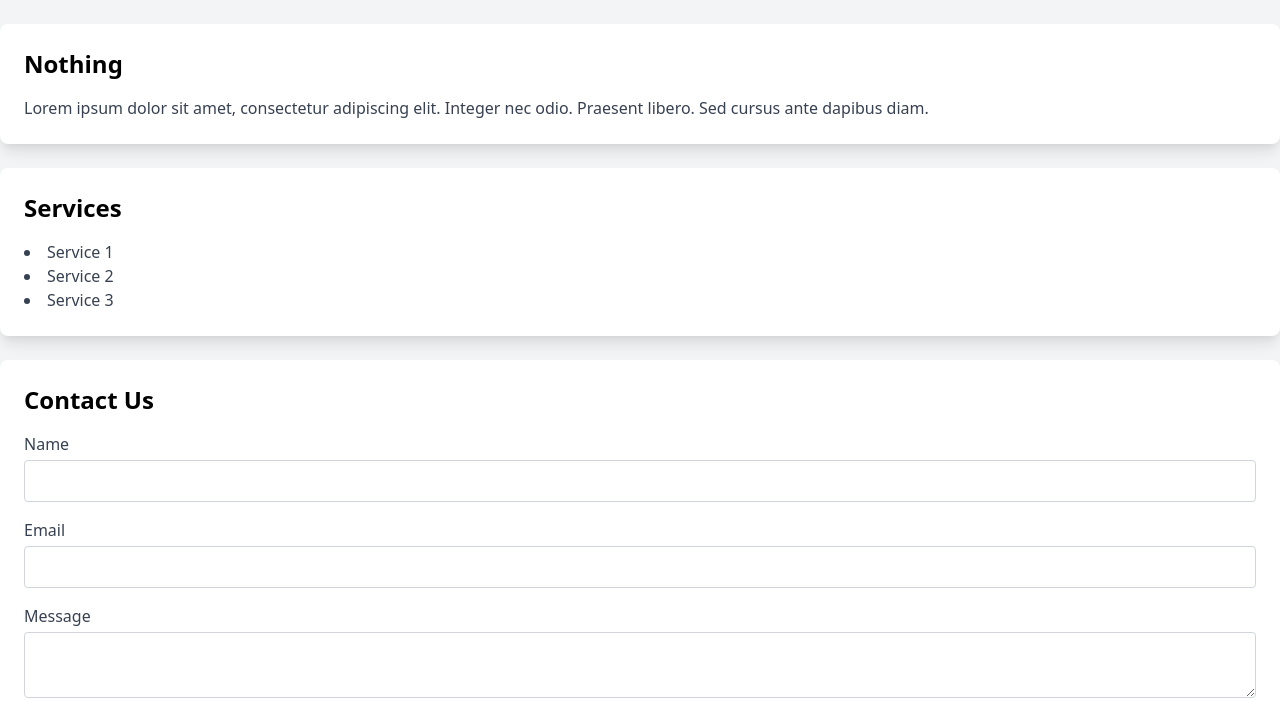
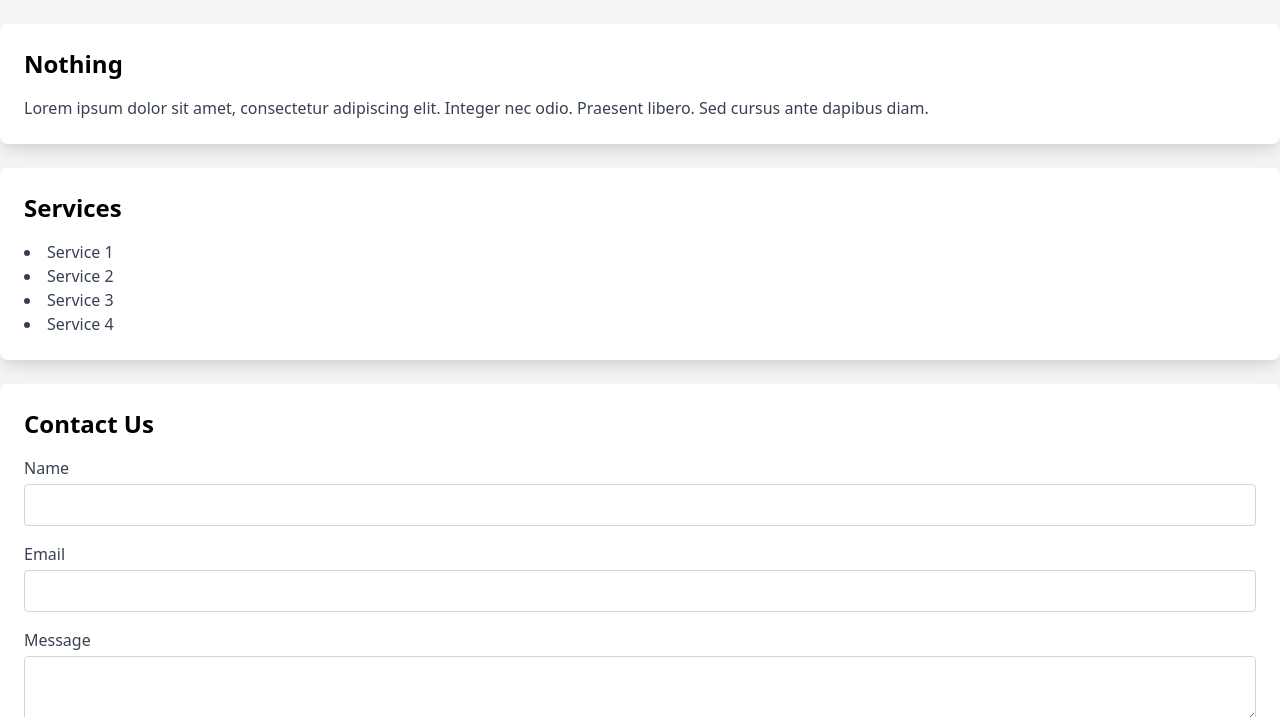
Before and after one commit to Emberate/fictional-adventure, a plain HTML site: page index.html in a window 1280 px wide. Shown: the part 76-793 px from the top of the page. Drawn offline with nearby package versions, Linux system fonts and the light colour scheme.

Commit message:
add a new service

```diff
--- a/index.html
+++ b/index.html
@@ -23,6 +23,7 @@
                 <li>Service 1</li>
                 <li>Service 2</li>
                 <li>Service 3</li>
+                <li>Service 4</li>
             </ul>
         </section>
         <section class="bg-white p-6 rounded-lg shadow-lg mt-6">
```
